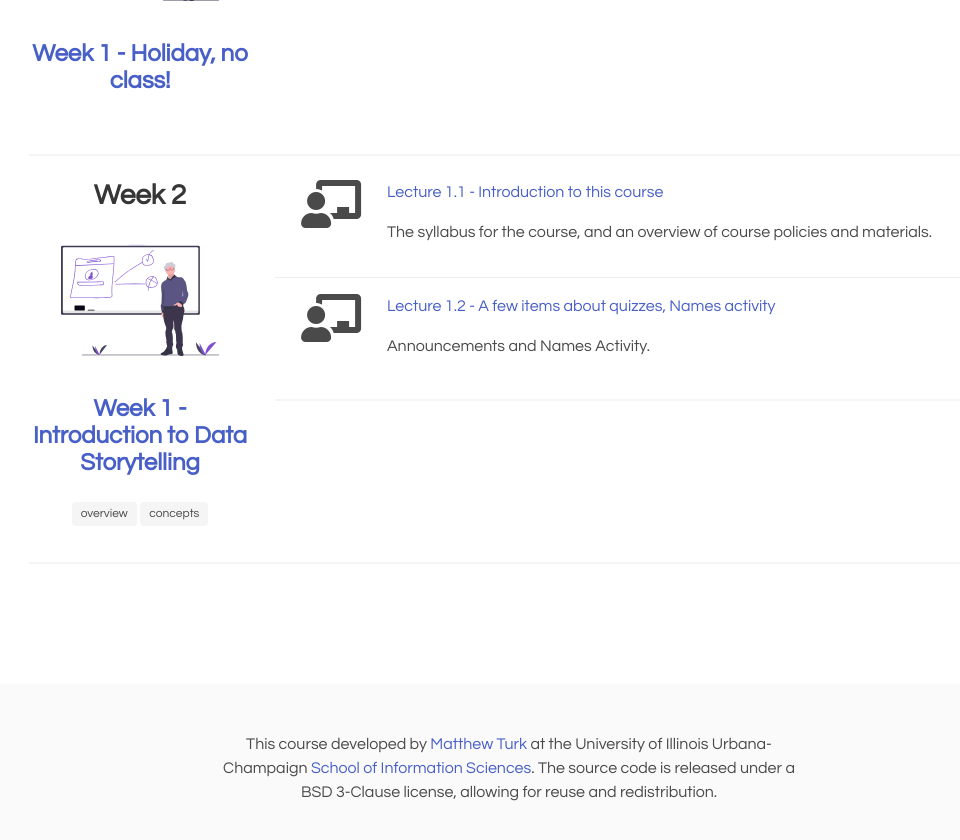
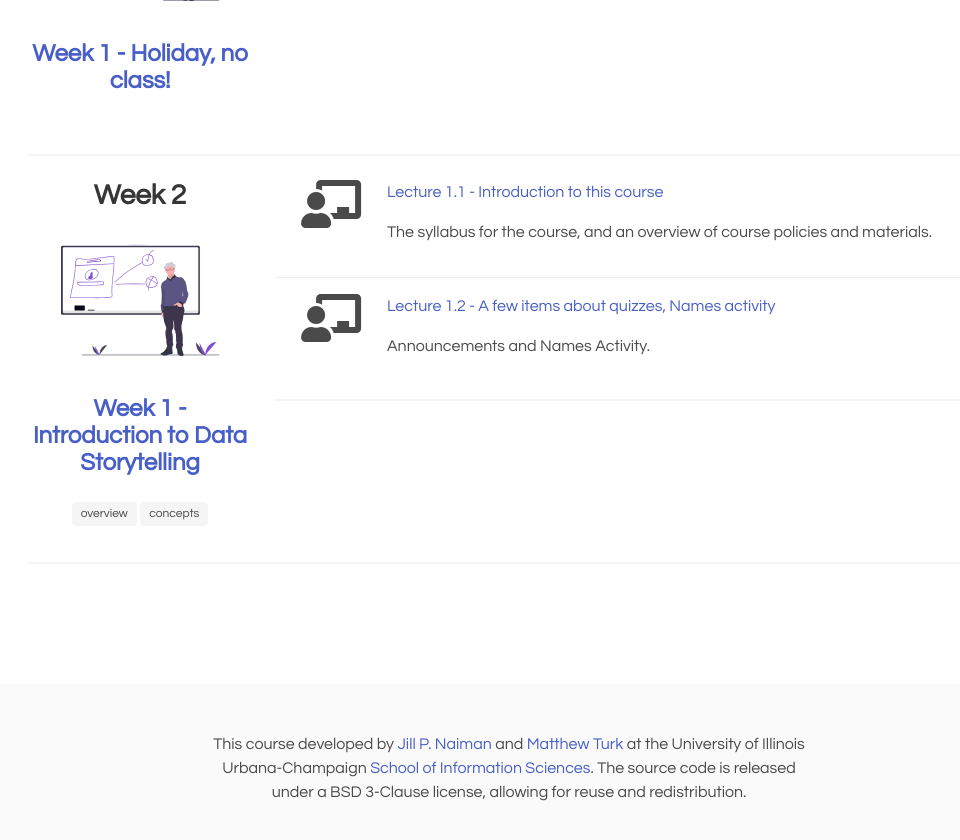
Before and after one commit to UIUC-iSchool-DataStories/is457_acuacg_spring2025, a Jekyll site: the page built from index.md, in a window 1280 px wide and 900 px high, scrolled down 747 px. Shown: the top 840 px of the window, without its empty margins (131-1091 px from the left). Built offline with Jekyll 4.4.1, drawn with Linux system fonts in a browser that asks for light colours; nearby versions of some CDN libraries.

Commit message:
add my name

```diff
--- a/_includes/footer.html
+++ b/_includes/footer.html
@@ -2,7 +2,7 @@
     <div class="is-centered columns has-text-centered">
         <div class="column is-6">
             <p>
-                This course developed by <a href="https://matthewturk.github.io/">Matthew Turk</a>
+                This course developed by <a href="https://www.astronaiman.com/">Jill P. Naiman</a> and <a href="https://matthewturk.github.io/">Matthew Turk</a>
                 at the University of Illinois Urbana-Champaign <a
                     href="https://ischool.illinois.edu/">School of Information
                     Sciences</a>.  The source code is released under a BSD
```
Also changed, not shown: 7 other files.
